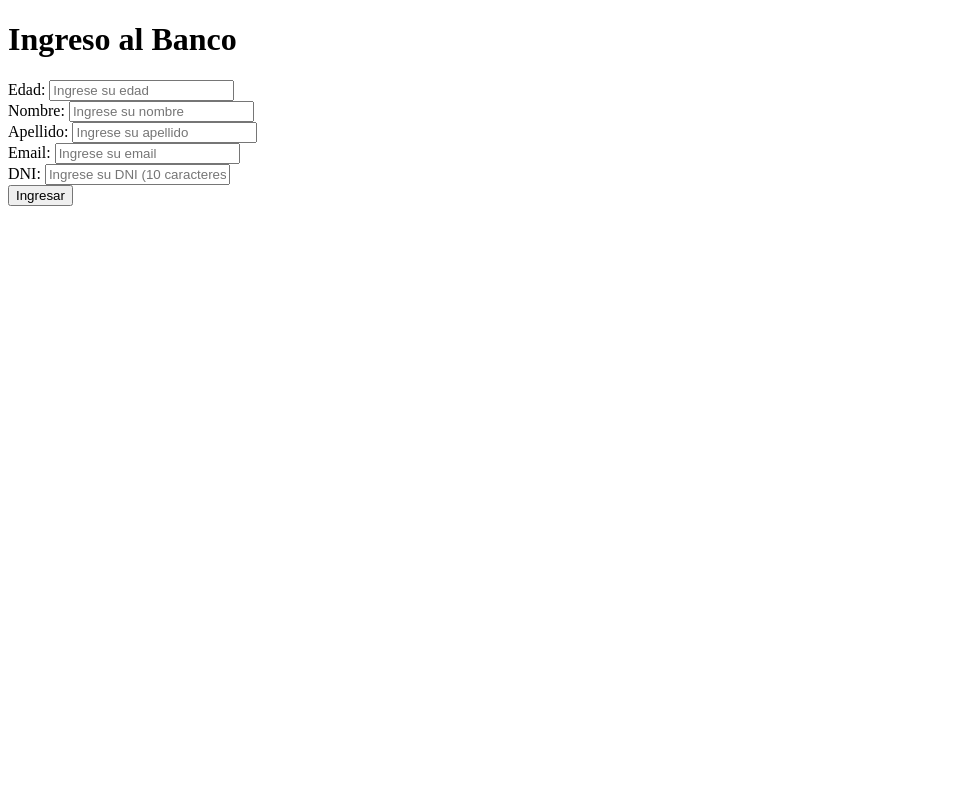
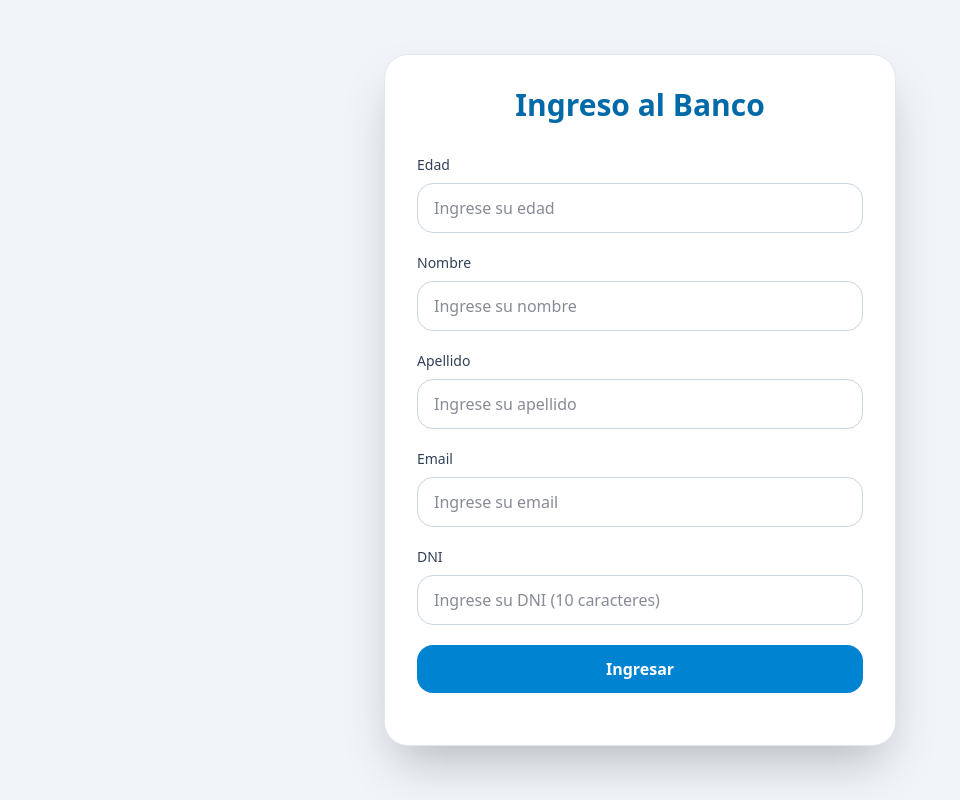
Before and after one commit to fac7n3/Prueba-n1, a plain HTML site: page js.html in a window 1280 px wide. Shown: the whole page, without its empty margins (0-960 px from the left). Drawn offline with nearby package versions, Linux system fonts and the light colour scheme.

Commit message:
se agregaron estilos con Tail y scripts con java

```diff
--- a/js.html
+++ b/js.html
@@ -2,43 +2,46 @@
 <html lang="es">
 <head>
     <meta charset="UTF-8">
+        <script src="https://cdn.jsdelivr.net/npm/@tailwindcss/browser@4"></script>
+
     <meta name="viewport" content="width=device-width, initial-scale=1.0">
     <title>Ingreso al Banco</title>
-    <style>
+</head>
+<body class="bg-slate-100 text-slate-900 min-h-screen flex items-center justify-center py-10">
+    <main class="w-full max-w-lg bg-white rounded-3xl shadow-2xl border border-slate-200 p-8">
+        <h1 class="text-3xl font-semibold text-center text-sky-700 mb-8">Ingreso al Banco</h1>
 
-    </style>
-</head>
-<body>
-    <h1>Ingreso al Banco</h1>
+        <div class="space-y-5">
+            <div class="space-y-2">
+                <label for="edad" class="block text-sm font-medium text-slate-700">Edad</label>
+                <input type="number" id="edad" placeholder="Ingrese su edad" class="w-full rounded-2xl border border-slate-300 px-4 py-3 focus:border-sky-500 focus:ring-2 focus:ring-sky-100 outline-none" />
+            </div>
 
-    <div class="form-group">
-        <label for="edad">Edad:</label>
-        <input type="number" id="edad" placeholder="Ingrese su edad">
-    </div>
+            <div class="space-y-2">
+                <label for="nombre" class="block text-sm font-medium text-slate-700">Nombre</label>
+                <input type="text" id="nombre" placeholder="Ingrese su nombre" class="w-full rounded-2xl border border-slate-300 px-4 py-3 focus:border-sky-500 focus:ring-2 focus:ring-sky-100 outline-none" />
+            </div>
 
-    <div class="form-group">
-        <label for="nombre">Nombre:</label>
-        <input type="text" id="nombre" placeholder="Ingrese su nombre">
-    </div>
+            <div class="space-y-2">
+                <label for="apellido" class="block text-sm font-medium text-slate-700">Apellido</label>
+                <input type="text" id="apellido" placeholder="Ingrese su apellido" class="w-full rounded-2xl border border-slate-300 px-4 py-3 focus:border-sky-500 focus:ring-2 focus:ring-sky-100 outline-none" />
+            </div>
 
-    <div class="form-group">
-        <label for="apellido">Apellido:</label>
-        <input type="text" id="apellido" placeholder="Ingrese su apellido">
-    </div>
+            <div class="space-y-2">
+                <label for="email" class="block text-sm font-medium text-slate-700">Email</label>
+                <input type="email" id="email" placeholder="Ingrese su email" class="w-full rounded-2xl border border-slate-300 px-4 py-3 focus:border-sky-500 focus:ring-2 focus:ring-sky-100 outline-none" />
+            </div>
 
-    <div class="form-group">
-        <label for="email">Email:</label>
-        <input type="email" id="email" placeholder="Ingrese su email">
-    </div>
+            <div class="space-y-2">
+                <label for="dni" class="block text-sm font-medium text-slate-700">DNI</label>
+                <input type="text" id="dni" placeholder="Ingrese su DNI (10 caracteres)" class="w-full rounded-2xl border border-slate-300 px-4 py-3 focus:border-sky-500 focus:ring-2 focus:ring-sky-100 outline-none" />
+            </div>
 
-    <div class="form-group">
-        <label for="dni">DNI:</label>
-        <input type="text" id="dni" placeholder="Ingrese su DNI (10 caracteres)">
-    </div>
+            <button onclick="hacerIngreso()" class="w-full rounded-2xl bg-sky-600 text-white font-semibold py-3 hover:bg-sky-700 transition-colors">Ingresar</button>
 
-    <button onclick="hacerIngreso()">Ingresar</button>
-
-    <div id="mensaje"></div>
+            <div id="mensaje" class="text-center text-sm text-slate-600"></div>
+        </div>
+    </main>
 
     <script src="./main.js"></script>
 </body>
```
